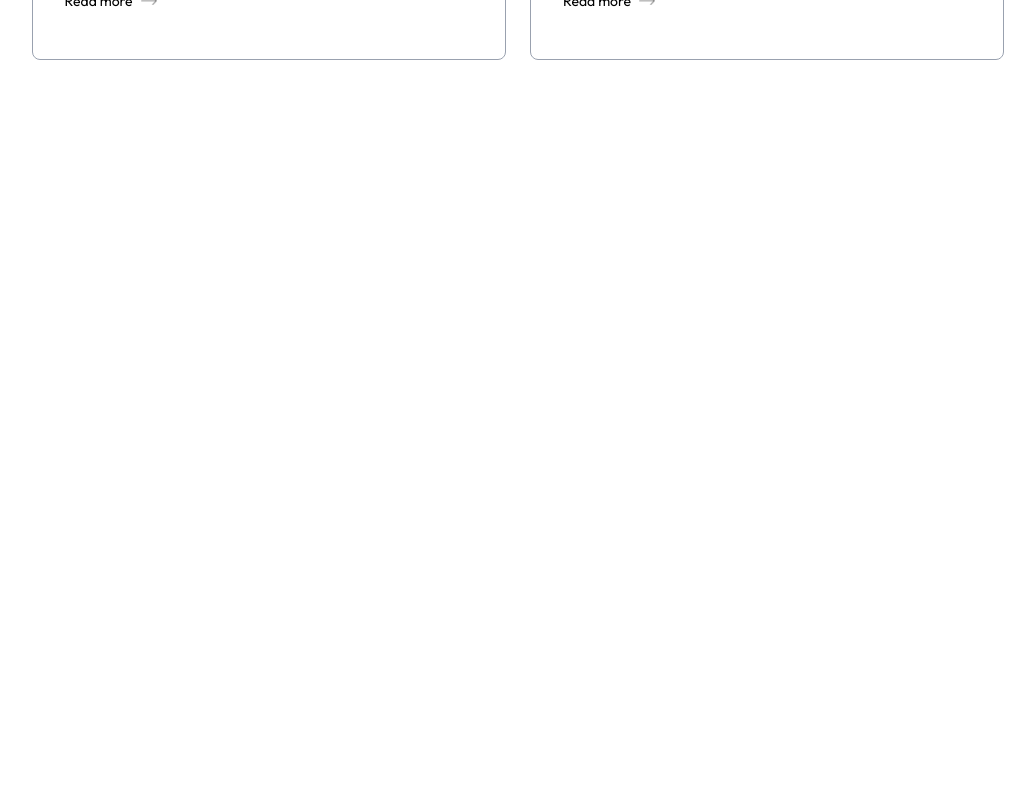
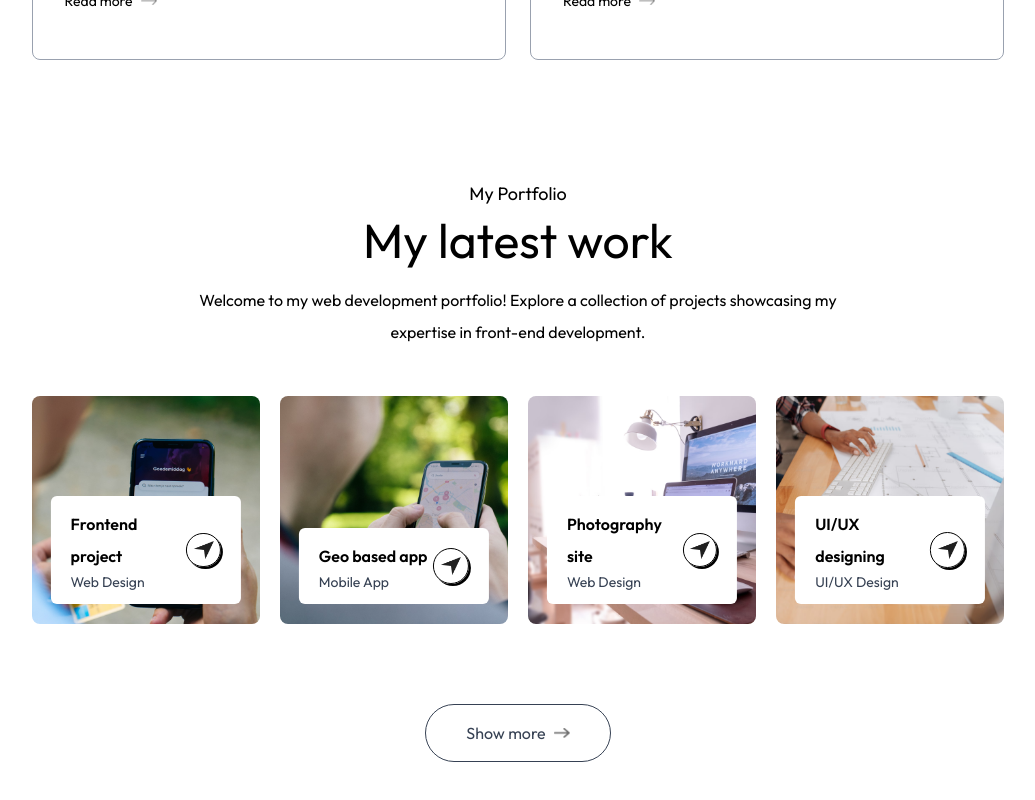
Before and after one commit to Hadayetullah/portfolio-v2, a Next.js app: page / in a window 1280 px wide. Shown: the part 2079-2879 px from the top of the page, without its empty margins (122-1157 px from the left). Before the commit the page ends 2219 px from the top, so only its background shows below. Built offline with nearby package versions, Linux system fonts and the light colour scheme; a web font is replaced by a local one.

Commit message:
Create Work component.

```diff
--- a/app/components/About.tsx
+++ b/app/components/About.tsx
@@ -1,3 +1,5 @@
+'use client'
+
 import { assets, infoList, toolsData } from '@/assets/assets'
 import Image from 'next/image'
 import React from 'react'
--- a/app/components/Header.tsx
+++ b/app/components/Header.tsx
@@ -1,3 +1,5 @@
+'use client'
+
 import { assets } from '@/assets/assets'
 import Image from 'next/image'
 import React from 'react'
--- /dev/null
+++ b/app/components/Work.tsx
@@ -0,0 +1,58 @@
+'use client'
+
+import { assets, workData } from '@/assets/assets'
+import Image from 'next/image'
+import React from 'react'
+
+type Props = {}
+
+const Work = (props: Props) => {
+  return (
+    <div id="work" className='w-full px-[12%] py-10 scroll-mt-20 '>
+        <h4 className='text-center mb-2 text-lg font-ovo '>My Portfolio</h4>
+
+        <h2 className='text-5xl text-center font-ovo '>My latest work</h2>
+
+        <p className='text-center max-w-2xl mx-auto mt-5 mb-12 font-ovo '>
+            Welcome to my web development portfolio! Explore a collection of projects showcasing
+            my expertise in front-end development.
+        </p>
+
+        <div className='grid grid-cols-[var(--grid-auto)] gap-5 my-10'>
+            {
+                workData.map((project, index) => (
+                    <div
+                        key={index}
+                        className='aspect-square bg-no-repeat bg-cover bg-center rounded-lg relative cursor-pointer group '
+                        style={{ backgroundImage: `url(${project.bgImage})`}}
+                    >
+                        <div
+                            className='bg-white w-10/12 rounded-md absolute bottom-5 left-1/2 -translate-x-1/2 py-3 px-5 flex items-center justify-between duration-500 group-hover:bottom-7 '
+                        >
+                            <div>
+                                <h2 className='font-semibold'>{project.title}</h2>
+                                <p className='text-sm text-gray-700'>{project.description}</p>
+                            </div>
+
+                            <div
+                                className='border rounded-full border-black w-9 aspect-square flex items-center justify-center shadow-[2px_2px_0_#000] group-hover:bg-lime-300 transition'
+                            >
+                                <Image src={assets.send_icon} alt='' className='w-5' />
+                            </div>
+                        </div>
+                    </div>
+                ))
+            }
+        </div>
+
+        <a
+            href=""
+            className='w-max flex items-center justify-center gap-2 text-gray-700 border-[0.5px] border-gray-700 rounded-full py-3 px-10 mx-auto my-20 hover:bg-lighthover duration-500'
+        >
+            Show more <Image src={assets.right_arrow_bold} alt='' className='w-4' />
+        </a>
+    </div>
+  )
+}
+
+export default Work
--- a/app/globals.css
+++ b/app/globals.css
@@ -15,4 +15,6 @@
 
   --font-outfit: Outfit, sans-serif;
   --font-ovo: Ovo, serif;
+
+  --grid-auto: repeat(auto-fit, minmax(200px, 1fr));
 }
--- a/app/page.tsx
+++ b/app/page.tsx
@@ -3,6 +3,7 @@
 import Header from "./components/Header";
 import About from "./components/About";
 import Services from "./components/Services";
+import Work from "./components/Work";
 
 export default function Home() {
   return (
@@ -11,6 +12,7 @@
     <Header />
     <About />
     <Services />
+    <Work />
     </>
   );
 }
```
